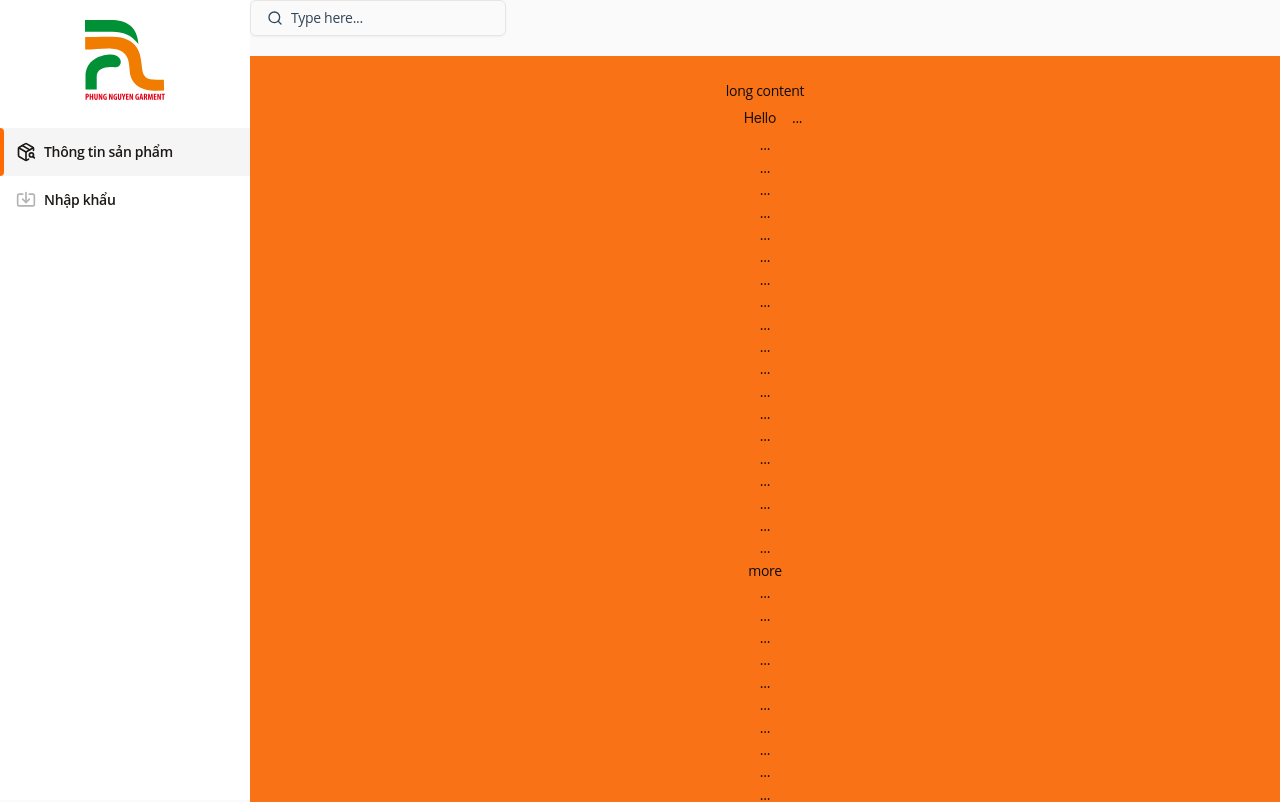
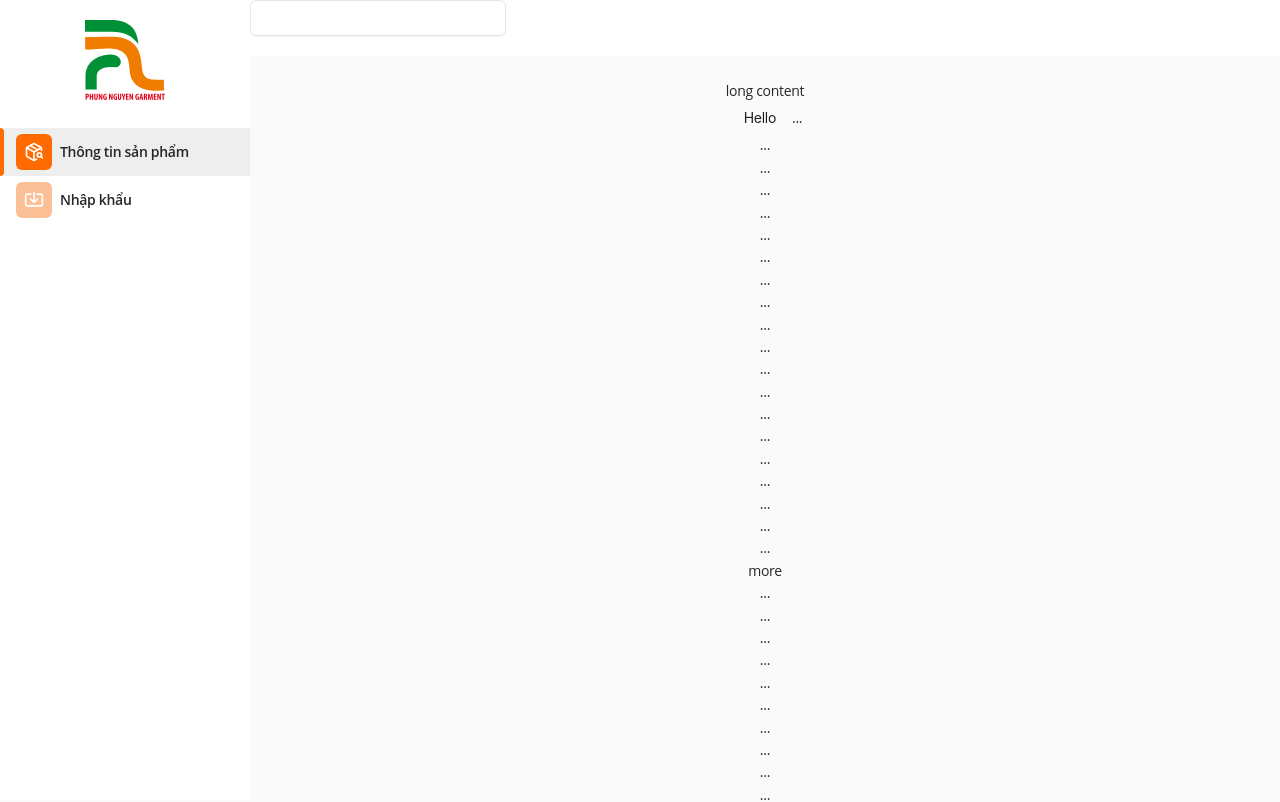
Before and after one commit to PHUNGNGUYEN-GARMENT/vite-phungnguyen-management-webapp, a React (Vite) app: page / in a window 1280 px wide. Shown: the top 802 px of the page. Built offline with nearby package versions, Linux system fonts and the light colour scheme.

Commit message:
style: edit sidenav

```diff
--- a/src/components/layout/Main.tsx
+++ b/src/components/layout/Main.tsx
@@ -10,7 +10,7 @@ const Main: React.FC = () => {
       <SideNav />
       <div className='ml-[72px] lg:ml-[250px]'>
         <Header />
-        <main className='bg-orange-500'>
+        <main className=''>
           <div style={{ padding: 24, textAlign: 'center' }}>
             <p>long content</p>
             <Button type='text'>Hello</Button>
--- a/src/components/layout/SideNav.tsx
+++ b/src/components/layout/SideNav.tsx
@@ -19,6 +19,7 @@ const SideNav = ({}: SideNavProps) => {
       </div>
       <ul dir='ltr' tabIndex={0} className='relative flex h-full w-full flex-col' data-menu-list={true} role='menu'>
         {routes.map((route) => {
+          const isActive = pathname === route.path
           return (
             <li key={route.key} className='relative' tabIndex={route.key} role='menuitem'>
               <Link
@@ -27,21 +28,21 @@ const SideNav = ({}: SideNavProps) => {
                   'flex h-12 w-full flex-row items-center justify-start gap-2 px-4 py-3 font-semibold text-accent-foreground hover:bg-accent',
                   {
                     'bg-accent text-accent-foreground before:absolute before:left-0 before:h-full before:w-1 before:rounded-br-full before:rounded-tr-full before:bg-primary':
-                      pathname === route.path
+                      isActive
                   }
                 )}
               >
-                <span role='img'>
-                  <route.icon
-                    size={20}
-                    className={cn('relative left-[10px] lg:left-0', {
-                      'text-muted': pathname !== route.path
-                    })}
-                  />
+                <span
+                  role='img'
+                  className={cn('relative left-1 rounded-md bg-secondary p-2 text-white lg:left-0', {
+                    'bg-primary text-white': isActive
+                  })}
+                >
+                  <route.icon size={20} className={cn('text-white')} />
                 </span>
                 <span
                   className={cn('hidden lg:flex', {
-                    '': pathname === route.path
+                    '': isActive
                   })}
                 >
                   {route.name}
--- a/src/index.css
+++ b/src/index.css
@@ -6,31 +6,31 @@
   :root {
     /* Default background color of <body />...etc */
     --background: #fafafa;
-    --foreground: #0d0b0a;
+    --foreground: #262626;
 
     /* Background color for <Card /> */
-    --card: #fafafa;
-    --card-foreground: #0d0b0a;
+    --card: #ffffff;
+    --card-foreground: #262626;
 
     /* Muted backgrounds such as <TabsList />, <Skeleton /> and <Switch /> */
-    --muted: #b3b3b3;
-    --muted-foreground: #314659;
+    --muted: #bfbfbf;
+    --muted-foreground: #ffffff;
 
     /* Background color for popovers such as <DropdownMenu />, <HoverCard />, <Popover /> */
-    --popover: #fafafa;
-    --popover-foreground: #0d0b0a;
+    --popover: #ffffff;
+    --popover-foreground: #262626;
 
     /* Primary colors for <Button /> */
     --primary: #ff6b00;
-    --primary-foreground: #fafafa;
+    --primary-foreground: #ffffff;
 
     /* Secondary colors for <Button /> */
-    --secondary: #f5f5f5;
-    --secondary-foreground: #1c1917;
+    --secondary: #fbc095;
+    --secondary-foreground: #ff6b00;
 
     /* Used for accents such as hover effects on <DropdownMenuItem>, <SelectItem>...etc */
-    --accent: #f5f5f5;
-    --accent-foreground: #1c1917;
+    --accent: #eeeeee;
+    --accent-foreground: #262626;
 
     /* Used for destructive actions such as <Button variant="destructive"> */
     --destructive: #de1b35;
--- a/src/pages/auth/SignIn.tsx
+++ b/src/pages/auth/SignIn.tsx
@@ -1,5 +1,3 @@
-import React from 'react'
-
 function SignIn() {
   return <div>Sign in</div>
 }
```
